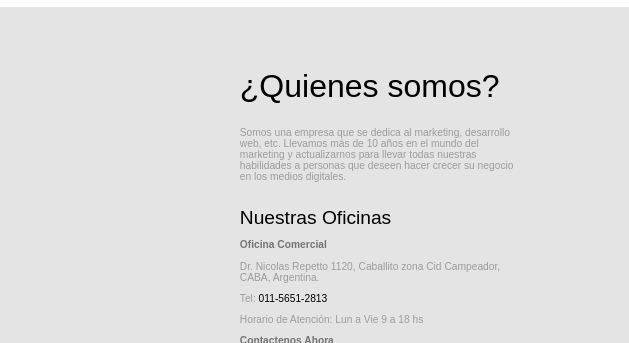
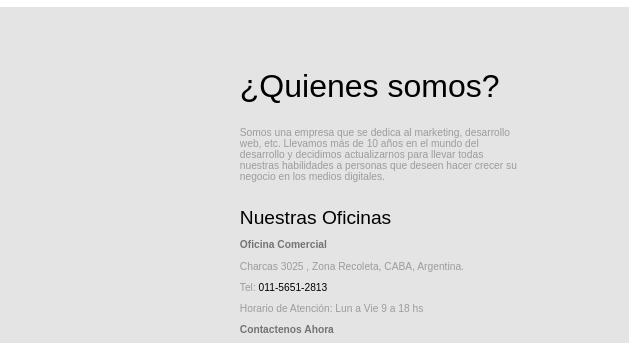
Before and after one commit to kevinlopez8/Digital-Madness-, a website: page index.html in a window 1280 px wide. Shown: the part 1540-1883 px from the top of the page, 0-629 px from the left. Drawn offline with Linux system fonts and the light colour scheme.

Commit message:
arreglos

```diff
--- a/index.html
+++ b/index.html
@@ -77,10 +77,10 @@
             </div>
             <div class="text-main-container">
                 <h1 id="quienes-somos">¿Quienes somos?</h1>
-                <p>Somos una empresa que se dedica al marketing, desarrollo web, etc. Llevamos más de 10 años en el mundo del marketing y actualizarnos para llevar todas nuestras habilidades a personas que deseen hacer crecer su negocio en los medios digitales.</p>
+                <p>Somos una empresa que se dedica al marketing, desarrollo web, etc. Llevamos más de 10 años en el mundo del desarrollo y decidimos actualizarnos para llevar todas nuestras habilidades a personas que deseen hacer crecer su negocio en los medios digitales.</p>
                 <h4>Nuestras Oficinas</h4>
                 <p class="p-text-main-container">Oficina Comercial</p>
-                <p>Dr. Nicolas Repetto 1120, Caballito zona Cid Campeador, CABA, Argentina.</p>
+                <p>Charcas 3025 , Zona Recoleta, CABA, Argentina.</p>
                 <p>Tel:<a href="tel:+1156512813"> 011-5651-2813</a></p>
                 <p>Horario de Atención: Lun a Vie 9 a 18 hs</p>
                 <p class="p-text-main-container">Contactenos Ahora</p>
```
